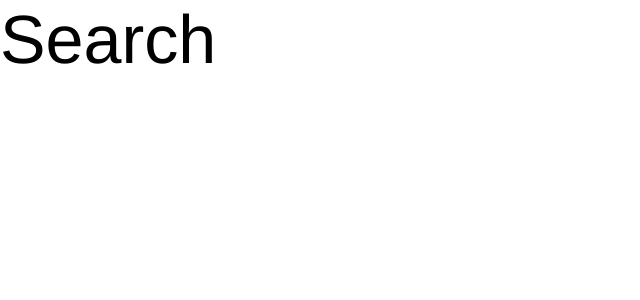
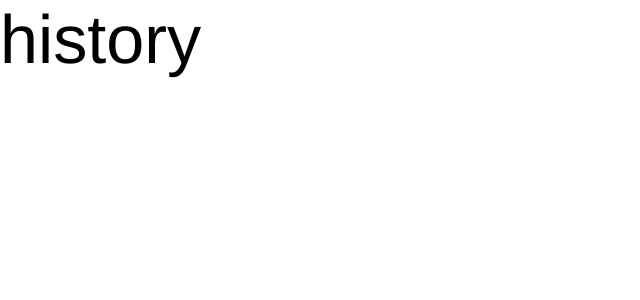
Before and after one commit to LoTwT/next-ykt, a Next.js app: page /search in a window 1280 px wide. Shown: the top 300 px of the page, without its empty margins (0-640 px from the left). Built offline with nearby package versions, Linux system fonts and the light colour scheme.

Commit message:
feat(Search): base & SearchContent

```diff
--- /dev/null
+++ b/components/p_search/History.tsx
@@ -0,0 +1,5 @@
+const History = () => {
+  return <div>History</div>
+}
+
+export default History
--- /dev/null
+++ b/components/p_search/Result.tsx
@@ -0,0 +1,5 @@
+const Result = () => {
+  return <div>Result</div>
+}
+
+export default Result
--- /dev/null
+++ b/components/p_search/Suggest.tsx
@@ -0,0 +1,5 @@
+const Suggest = () => {
+  return <div>Suggest</div>
+}
+
+export default Suggest
--- a/pages/search/index.tsx
+++ b/pages/search/index.tsx
@@ -1,7 +1,35 @@
 import { NextPage } from 'next'
+import { useState } from 'react'
+
+const TYPES = {
+  HISTORY: 'history',
+  SUGGEST: 'suggest',
+  RESULT: 'result',
+} as const
 
 const Search: NextPage = () => {
-  return <div>Search</div>
+  // 内容类型
+  const [contType, setContType] =
+    useState<typeof TYPES[keyof typeof TYPES]>('history')
+
+  const map = {
+    [TYPES.HISTORY]: <div>history</div>,
+    [TYPES.SUGGEST]: <div>suggest</div>,
+    [TYPES.RESULT]: <div>result</div>,
+  }
+
+  const renderContent = () => {
+    return map[contType]
+  }
+
+  return (
+    <div>
+      {/* 搜索框 */}
+
+      {/* 内容 */}
+      {renderContent()}
+    </div>
+  )
 }
 
 export default Search
```
